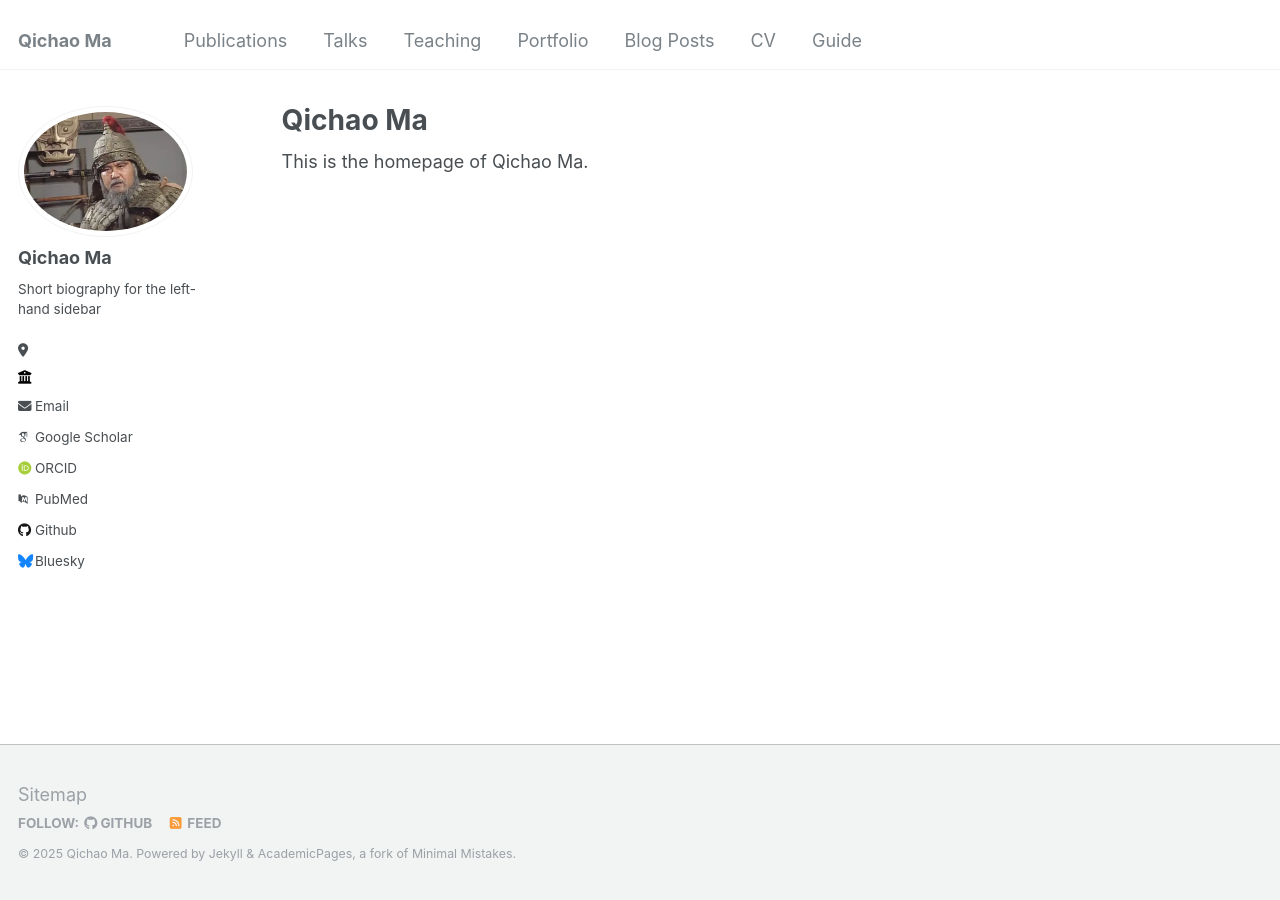
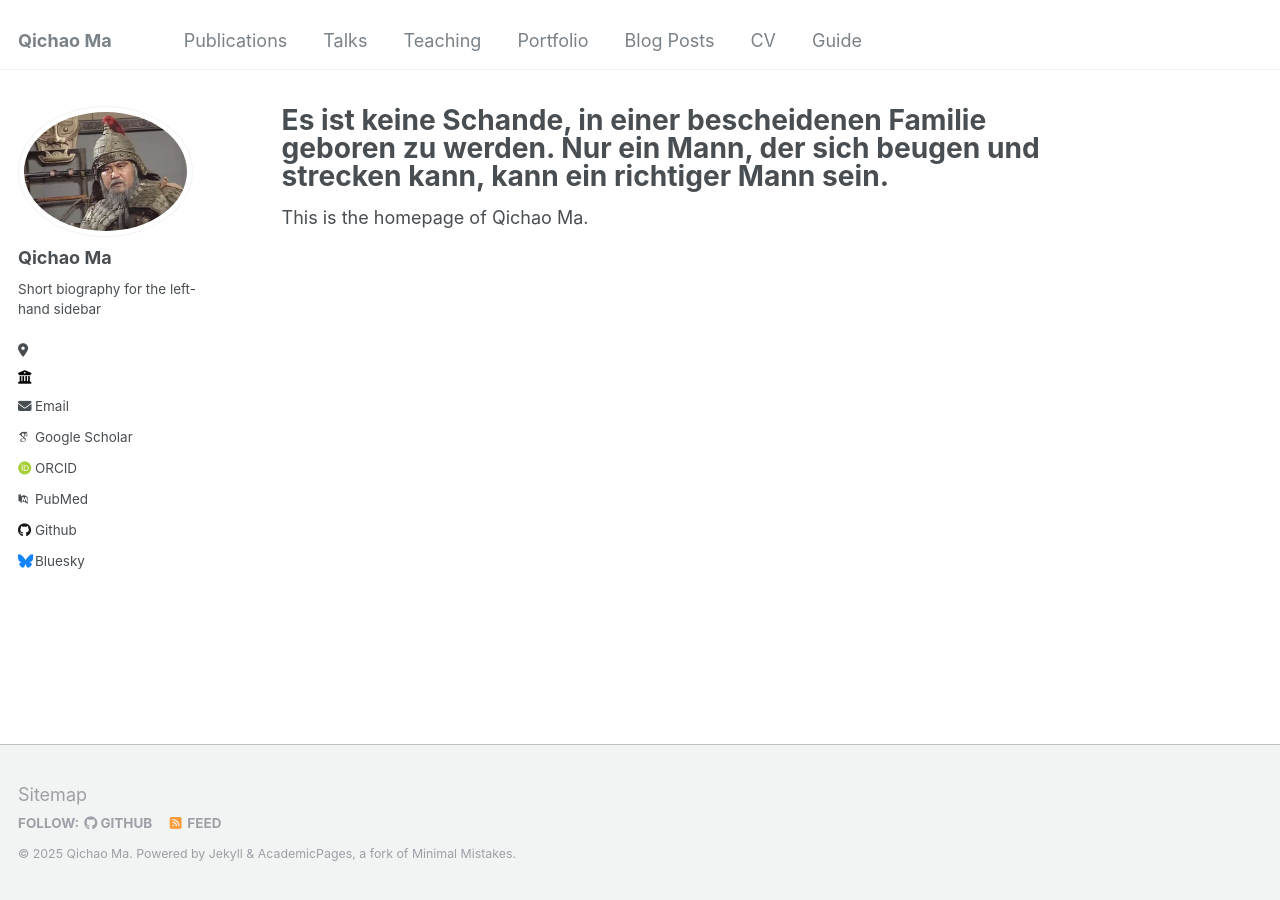
Before and after one commit to qcm0224/qcm0224.github.io, a Jekyll site: the page built from _pages/about.md, in a window 1280 px wide. Built offline with Jekyll 4.4.1, drawn with Linux system fonts in a browser that asks for light colours; some web fonts are replaced.

Commit message:
Update about.md

```diff
--- a/_pages/about.md
+++ b/_pages/about.md
@@ -1,6 +1,7 @@
 ---
 permalink: /
-title: "Qichao Ma"
+title: "
+Es ist keine Schande, in einer bescheidenen Familie geboren zu werden. Nur ein Mann, der sich beugen und strecken kann, kann ein richtiger Mann sein."
 author_profile: true
 redirect_from:
   - /about/
```
